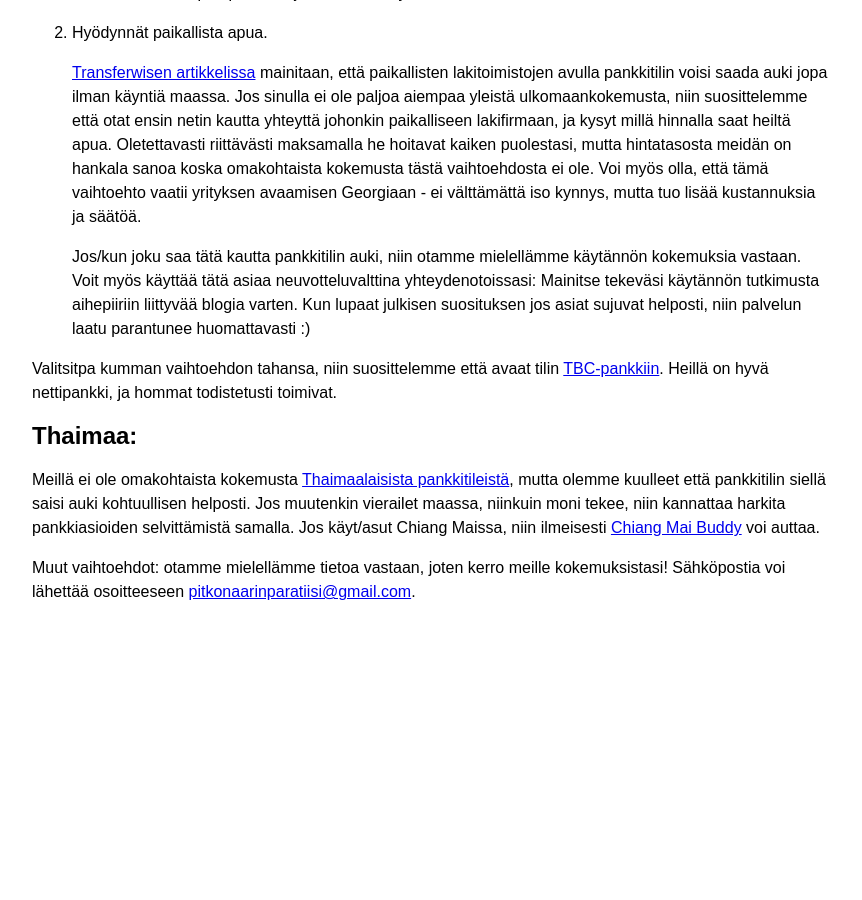
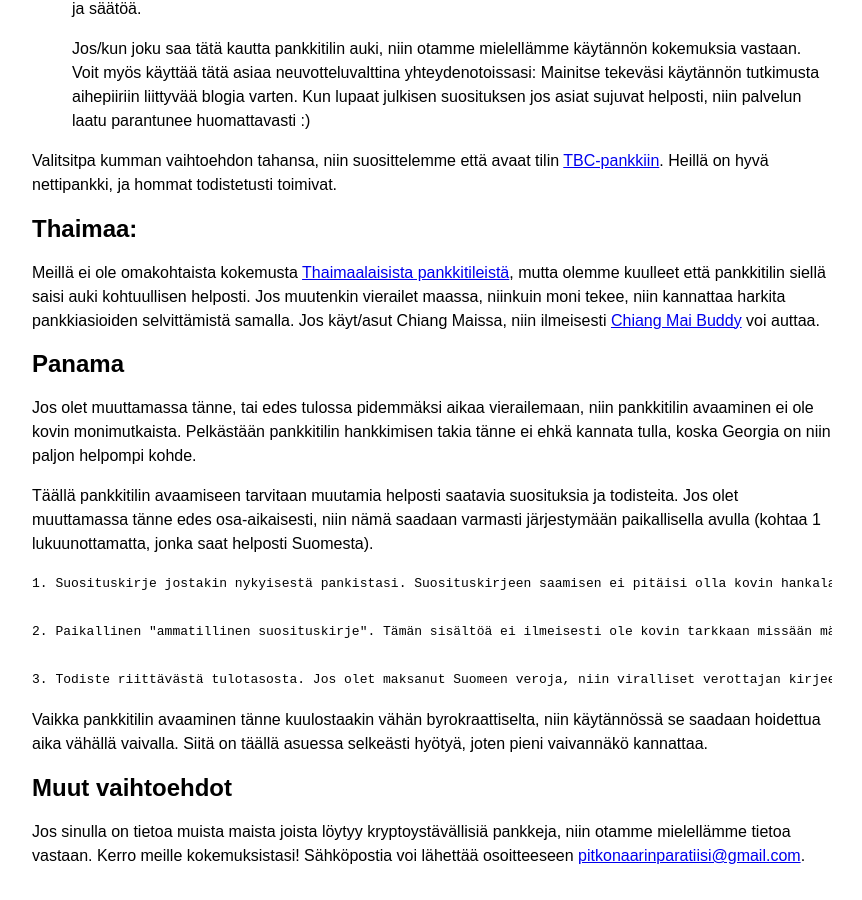
Before and after one commit to pitkonaarinparatiisi/pitkonaarinparatiisi.github.io, a Jekyll site: the page built from pankkitili-ulkomailta.md, in a window 1280 px wide and 900 px high, scrolled down 1678 px. Shown: the whole window, without its empty margins (208-1070 px from the left). Built offline with Jekyll 4.4.1, drawn with Linux system fonts in a browser that asks for light colours; our own code applies the rules of GitHub Pages for plain Markdown files; before the commit the page ends 2314 px from its top, so only the background shows below that; some of the changed text lies outside the part shown.

Commit message:
Update pankkitili-ulkomailta.md

```diff
--- a/pankkitili-ulkomailta.md
+++ b/pankkitili-ulkomailta.md
@@ -1,6 +1,8 @@
 # Ulkomaisen pankkitilin avaaminen: käytännön vinkkejä eri maihin
 
 Koska suomalaiset pankit vaikuttavat olevan [epäluotettavia](https://forum.bittiraha.fi/t/helsingin-op-jaadytti-tilini-myyntivoittoja-koskevien-talletusten-vuoksi) kryptovaluutoista saatujen eurojen kotiuttamisessa pankkitilille, niin ajattelimme jakaa hieman tietoamme siitä, kuinka ulkomaisten pankkitilien avaaminen käytännössä tapahtuu.
+
+Rahojen käyttäminen ulkomaiselta pankkitililtä onnistuu luotto/pankkikortin avulla käytännössä yhtä helposti kuin suomalaiseltakin tililtä, joten avaa ihmeessä tili johonkin missä sinua kohdellaan niinkuin asiakasta pitää kohdella.
 
 **Huom! Tämä artikkeli ei sisällä veronkiertoneuvoja.** [Kansainvälinen verotietojen vaihtojärjestelmä](https://www.youtube.com/watch?v=qZQ-WkM7puI) aiheuttaa nyt (tai tulevaisuudessa) sen, että eri maiden verottajat saavat vaihdettua pankkitietoja keskenään automaattisesti. Varaudu siis siihen, että ulkomaisellekin pankkitilille siirtämäsi rahat päätyvät ennemmin tai myöhemmin oman verotusmaasi (Suomen) verottajan tietoon. Verotietojen vaihto voi tapahtua myös jälkikäteen, eli vanhatkin tiedot voivat näkyä. Jos haluat parantaa omaa taloudellista asemaasi laillisesti, avoimesti ja rehellisesti, niin suosittelemme että harkitset muuttamista [Pitkonäärin Paratiisiin](http://www.pitkonaarinparatiisi.info/).
 
@@ -8,13 +10,7 @@ Pankkitilin avaamisprosessi ei yleensä ole kovin monimutkainen, koska pankit ti
 
 Helpoiten ulkomaisen pankkitilin suomalainen saa ehkä auki Virossa, mutta toisaalta siitä saatava hyöty voi olla aika rajallinen. Viron pankkien niskassa painavat samat EU-säädökset (=pankkien kryptonihkeilyn yleisin taustasyy) kuin suomalaisillakin pankeilla. Et välttämättä hyödy tilin avaamisesta kuin ehkä siinä mielessä, että voit jakaa rahoja useampiin pankkeihin -> pankkien tilinjäädytysrajat eivät ylity niin helposti. Toisaalta tätä kikkailua voit harrastaa myös Suomen rajojen sisälläkin huomattavasti vähemmällä vaivalla.
 
-Koska hankaluudet suomalaisten pankkien kanssa johtuvat EU-säädöksistä, niin onkin hyvä katsoa EU:n ulkopuolelle. Jos et ole tulossa tänne Panamaan (pelkän pankkitilin takia tänne on vähän pitkä matka), niin katso alempaa muut suosituksemme, Georgia ja Thaimaa.
-
-## Panama
-
-Jos olet muuttamassa tänne, tai edes tulossa pidemmäksi aikaa vierailemaan, niin pankkitilin avaaminen ei ole kovin monimutkaista. Meidän kohdallamme neuvojen antamista hankaloittaa vähän se, että olemme hoitaneet ja hoitamassa tänne samalla paljon muitakin paperiasioita, joten _pelkän_ pankkitilin avaamiseen vaadittavista asioista emme vielä osaa täysin tarkkaan sanoa. Pyrimme kuitenkin hankkimaan tarkempaa tietoa.
-
-Sen verran voi jo nyt sanoa, että täällä pankkitilin avaamiseen tarvitset suosituskirjeen jostakin nykyisestä pankistasi. Suosituskirjeen saamisen ei pitäisi olla kovin hankalaa, koska pankkisi pitää lähinnä kertoa että olet olemassaoleva henkilö, ja että olet hoitanut raha-asiasi asianmukaisesti. Kirjeen pääasiallinen tarkoitus on toimia tuplavarmistuksena henkilöllisyydestäsi. Pankillasi ei pitäisi olla syytä antamatta kirjettä, koska se ei tuo heille ylimääräisiä riskejä.
+Koska hankaluudet suomalaisten pankkien kanssa johtuvat EU-säädöksistä, niin onkin hyvä katsoa EU:n ulkopuolelle. Jos et ole tulossa tänne Panamaan (pelkän pankkitilin takia tänne on vähän pitkä matka), niin ykkössuosituksemme on Georgia. Toinen hyvä vaihtoehto on Thaimaa.
 
 ## Georgia
 
@@ -41,4 +37,20 @@ Valitsitpa kumman vaihtoehdon tahansa, niin suosittelemme että avaat tilin [TBC
 
 Meillä ei ole omakohtaista kokemusta [Thaimaalaisista pankkitileistä](https://iglu.net/opening-a-bank-account-in-thailand/), mutta olemme kuulleet että pankkitilin siellä saisi auki kohtuullisen helposti. Jos muutenkin vierailet maassa, niinkuin moni tekee, niin kannattaa harkita pankkiasioiden selvittämistä samalla. Jos käyt/asut Chiang Maissa, niin ilmeisesti [Chiang Mai Buddy](https://chiangmaibuddy.com/how-to-get-a-thai-bank-account/) voi auttaa.
 
-Muut vaihtoehdot: otamme mielellämme tietoa vastaan, joten kerro meille kokemuksistasi! Sähköpostia voi lähettää osoitteeseen [pitkonaarinparatiisi@gmail.com](mailto:pitkonaarinparatiisi@gmail.com).
+## Panama
+
+Jos olet muuttamassa tänne, tai edes tulossa pidemmäksi aikaa vierailemaan, niin pankkitilin avaaminen ei ole kovin monimutkaista. Pelkästään pankkitilin hankkimisen takia tänne ei ehkä kannata tulla, koska Georgia on niin paljon helpompi kohde.
+
+Täällä pankkitilin avaamiseen tarvitaan muutamia helposti saatavia suosituksia ja todisteita. Jos olet muuttamassa tänne edes osa-aikaisesti, niin nämä saadaan varmasti järjestymään paikallisella avulla (kohtaa 1 lukuunottamatta, jonka saat helposti Suomesta).
+
+    1. Suosituskirje jostakin nykyisestä pankistasi. Suosituskirjeen saamisen ei pitäisi olla kovin hankalaa, koska pankkisi pitää lähinnä kertoa että olet olemassaoleva henkilö, ja että olet hoitanut raha-asiasi asianmukaisesti. Kirjeen pääasiallinen tarkoitus on toimia tuplavarmistuksena henkilöllisyydestäsi. Pankillasi ei pitäisi olla syytä antamatta kirjettä, koska se ei tuo heille ylimääräisiä riskejä.
+
+    2. Paikallinen "ammatillinen suosituskirje". Tämän sisältöä ei ilmeisesti ole kovin tarkkaan missään määritelty, ja kirjeen riittävyys on paikallisen pankin harkinnassa. Hoidettavissa paikallisesti.
+
+    3. Todiste riittävästä tulotasosta. Jos olet maksanut Suomeen veroja, niin viralliset verottajan kirjeet (esitäytetty veroilmoitus, verotuspäätös tms) sopivat tähän parhaiten. Jos niitä ei ole esittää tai riittäviä tuloja ei niissä näy, niin muitakin hyväksyttäviä tapoja on. Nämä ovat vähän tapauskohtaisia, joten ota yhteyttä jos olet muuttamassa.
+
+Vaikka pankkitilin avaaminen tänne kuulostaakin vähän byrokraattiselta, niin käytännössä se saadaan hoidettua aika vähällä vaivalla. Siitä on täällä asuessa selkeästi hyötyä, joten pieni vaivannäkö kannattaa.
+
+## Muut vaihtoehdot
+
+Jos sinulla on tietoa muista maista joista löytyy kryptoystävällisiä pankkeja, niin otamme mielellämme tietoa vastaan. Kerro meille kokemuksistasi! Sähköpostia voi lähettää osoitteeseen [pitkonaarinparatiisi@gmail.com](mailto:pitkonaarinparatiisi@gmail.com).
```
